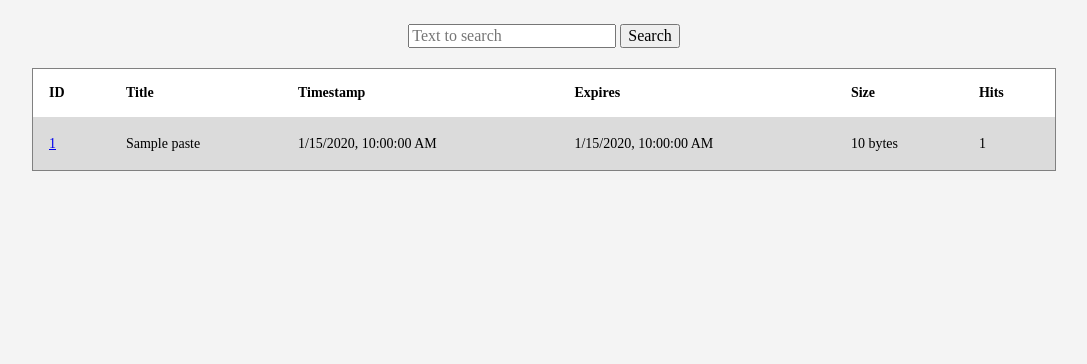
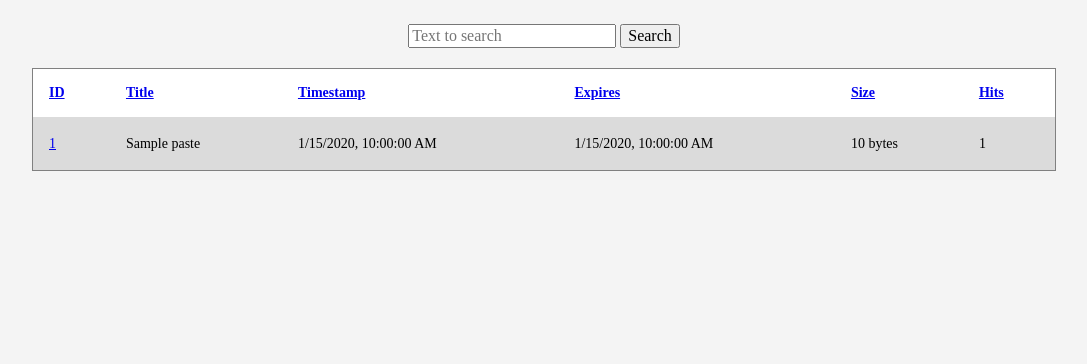
Before and after one commit to winny-/sillypaste, a Django app: page /all in a window 1280 px wide. Shown: the part 56-420 px from the top of the page, without its empty margins (96-1183 px from the left). Run offline with Django 3.2, Linux system fonts and the light colour scheme; tables that the repository leaves empty hold one stand-in row (values such as "Sample post").

Commit message:
add sorting of pastes in lists, addresses #13

```diff
--- a/web/templates/paste_list_snippet.html
+++ b/web/templates/paste_list_snippet.html
@@ -1,4 +1,4 @@
-{% load localtime %}
+{% load localtime query_transform %}
 {% if pastes %}
   <!-- http://tachyons.io/components/tables/striped-dark/index.html -->
   <div class='ma3-ns'>
@@ -6,12 +6,24 @@
       <table class="f6 w-100 mw8 center ba-ns" cellspacing="0">
         <thead>
           <tr class='stripe-dark'>
-            <th class="fw6 tl pa3 bg-white">ID</th>
-            <th class="fw6 tl pa3 bg-white">Title</th>
-            <th class="fw6 tl pa3 bg-white">Timestamp</th>
-            <th class="fw6 tl pa3 bg-white">Expires</th>
-            <th class="fw6 tl pa3 bg-white">Size</th>
-            <th class="fw6 tl pa3 bg-white">Hits</th>
+            <th class="fw6 tl pa3 bg-white">
+              <a href="{{ request.path }}?{% query_transform request sort='id' %}">ID</a>
+            </th>
+            <th class="fw6 tl pa3 bg-white">
+              <a href="{{ request.path }}?{% query_transform request sort='title' %}">Title</a>
+            </th>
+            <th class="fw6 tl pa3 bg-white">
+              <a href="{{ request.path }}?{% query_transform request sort='timestamp' %}">Timestamp</a>
+            </th>
+            <th class="fw6 tl pa3 bg-white">
+              <a href="{{ request.path }}?{% query_transform request sort='expiry' %}">Expires</a>
+            </th>
+            <th class="fw6 tl pa3 bg-white">
+              <a href="{{ request.path }}?{% query_transform request sort='size' %}">Size</a>
+            </th>
+            <th class="fw6 tl pa3 bg-white">
+              <a href="{{ request.path }}?{% query_transform request sort='hits' %}">Hits</a>
+            </th>
           </tr>
         </thead>
         <tbody class='lh-copy'>
--- a/web/views/pastes.py
+++ b/web/views/pastes.py
@@ -1,7 +1,6 @@
 """
 Views that deal with Pastes.
 """
-
 
 from django.core.exceptions import PermissionDenied
 from django.http import HttpResponse
@@ -151,5 +150,27 @@ class ListPastes(generic.ListView):
     paginate_by = 30
     template_name = 'paste_list.html'
 
+    def get(self, *args, **kwargs):
+        if self.request.GET.get('sort', 'id') not in (
+            f.name for f in Paste._meta.get_fields()
+        ):
+            # import pdb; pdb.set_trace()
+            qs = self.request.GET.copy()
+            del qs['sort']
+            params = qs.urlencode()
+            path = self.request.path + ('?' + params if params else '')
+            print(path)
+            return redirect(path)
+        return super().get(*args, **kwargs)
+
+    def get_ordering(self):
+        sort_key = self.request.GET.get('sort', 'id')
+        if sort_key.lstrip('-') not in (
+            f.name for f in Paste._meta.get_fields()
+        ):
+            sort_key = 'id'  # Prevent sorting by bad input.
+        return sort_key
+
     def get_queryset(self):
-        return Paste.objects.filter_fulltext(self.request.GET.get('q'))
+        objs = Paste.objects.filter_fulltext(self.request.GET.get('q'))
+        return objs.order_by(self.get_ordering())
--- a/web/views/users.py
+++ b/web/views/users.py
@@ -68,7 +68,9 @@ class Profile(ListPastes):
 
     def get_queryset(self):
         self.user = get_object_or_404(User, username=self.kwargs['username'])
-        return Paste.objects.filter(author__username=self.user)
+        return Paste.objects.filter(author__username=self.user).order_by(
+            self.get_ordering()
+        )
 
 
 class ListMyPastes(LoginRequiredMixin, generic.RedirectView):
```
